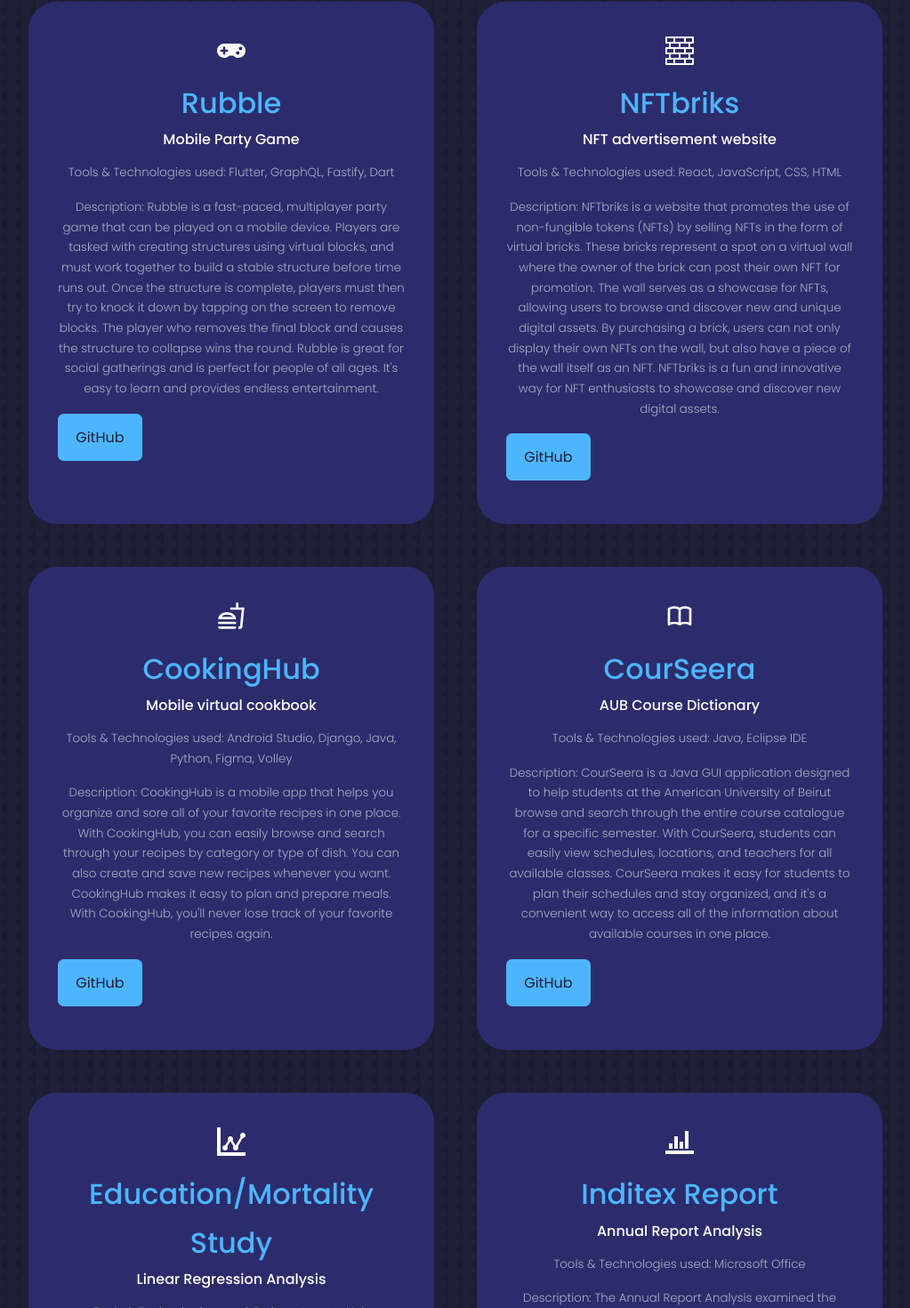
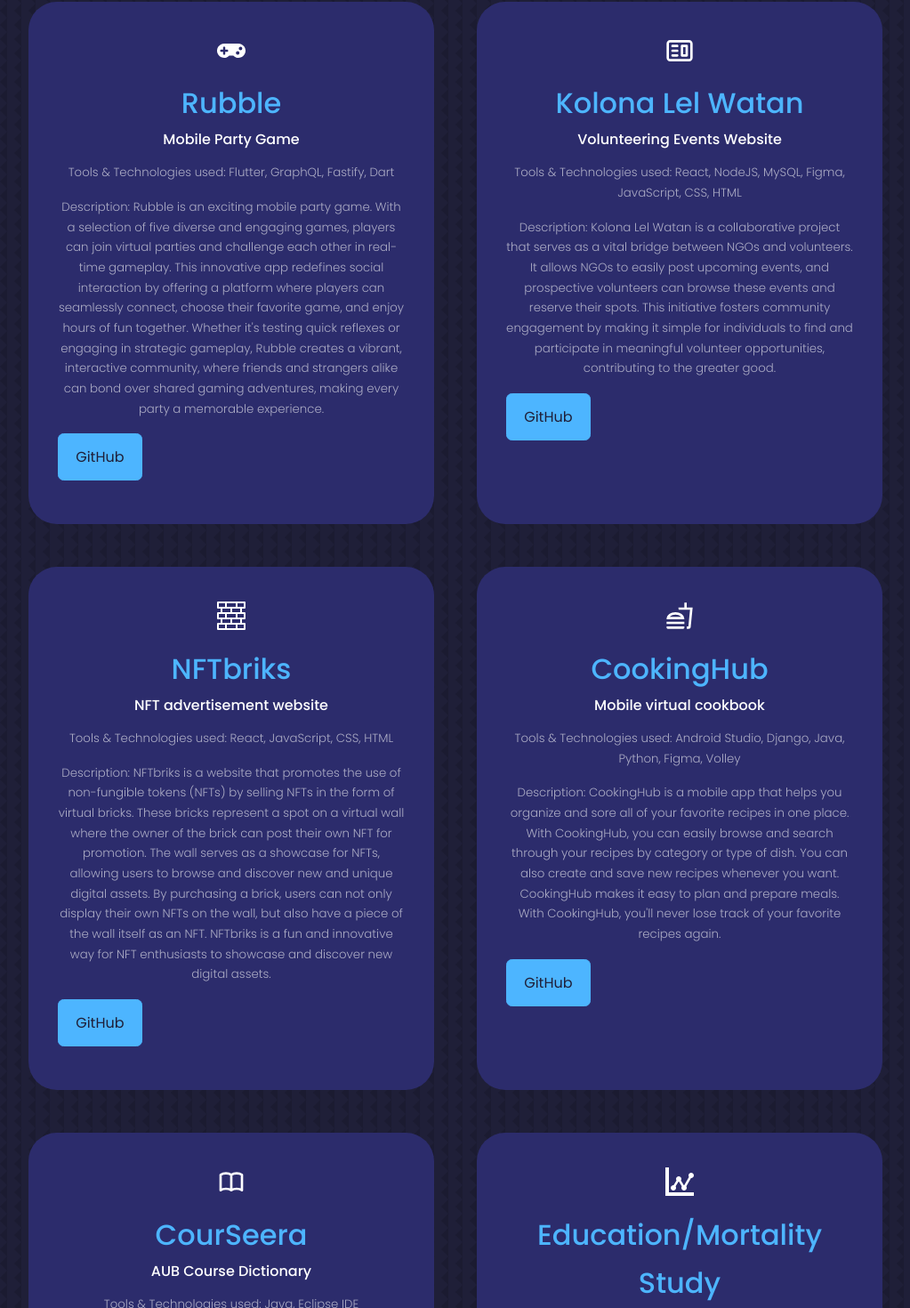
Before and after one commit to Elkay02/lucienkayrouzCV, a React (Create React App) app: page / in a window 1280 px wide. Shown: the part 3148-4618 px from the top of the page at 89% size, without its empty margins (128-1151 px from the left). Built offline with nearby package versions, Linux system fonts and the light colour scheme.

Commit message:
Added KLW

```diff
--- a/src/components/portfolio/Portfolio.jsx
+++ b/src/components/portfolio/Portfolio.jsx
@@ -5,7 +5,8 @@
 import {FaGamepad} from "react-icons/fa"
 import {MdOutlineFastfood} from "react-icons/md"
 import {HiOutlineBookOpen} from "react-icons/hi"
-import {ImStatsDots, ImStatsBars} from "react-icons/im"
+import {ImStatsDots} from "react-icons/im"
+import {CgWebsite} from "react-icons/cg"
 
 const data = [
   {
@@ -13,12 +14,21 @@
     icon: <FaGamepad/>,
     description: "Mobile Party Game",
     TnT: "Flutter, GraphQL, Fastify, Dart",
-    activities: "Rubble is a fast-paced, multiplayer party game that can be played on a mobile device. Players are tasked with creating structures using virtual blocks, and must work together to build a stable structure before time runs out. Once the structure is complete, players must then try to knock it down by tapping on the screen to remove blocks. The player who removes the final block and causes the structure to collapse wins the round. Rubble is great for social gatherings and is perfect for people of all ages. It's easy to learn and provides endless entertainment.",
+    activities: "Rubble is an exciting mobile party game. With a selection of five diverse and engaging games, players can join virtual parties and challenge each other in real-time gameplay. This innovative app redefines social interaction by offering a platform where players can seamlessly connect, choose their favorite game, and enjoy hours of fun together. Whether it's testing quick reflexes or engaging in strategic gameplay, Rubble creates a vibrant, interactive community, where friends and strangers alike can bond over shared gaming adventures, making every party a memorable experience.",
     title: "Rubble",
     github: "https://github.com/Jadsy/Rubble_MVP",
   },
   {
     id: 2,
+    icon: <CgWebsite/>,
+    description: "Volunteering Events Website",
+    TnT: "React, NodeJS, MySQL, Figma, JavaScript, CSS, HTML",
+    activities: "Kolona Lel Watan is a collaborative project that serves as a vital bridge between NGOs and volunteers. It allows NGOs to easily post upcoming events, and prospective volunteers can browse these events and reserve their spots. This initiative fosters community engagement by making it simple for individuals to find and participate in meaningful volunteer opportunities, contributing to the greater good.",
+    title: "Kolona Lel Watan",
+    github: "https://github.com/Elkay02/Kolona-Lel-Watan",
+  },
+  {
+    id: 3,
     icon: <BsBricks/>,
     description: "NFT advertisement website",
     TnT: "React, JavaScript, CSS, HTML ",
@@ -27,7 +37,7 @@
     github: "https://github.com/NFTbriks/nftbriks",
   },
   {
-    id: 3,
+    id: 4,
     icon: <MdOutlineFastfood/>,
     description: "Mobile virtual cookbook",
     TnT: "Android Studio, Django, Java, Python, Figma, Volley",
@@ -36,7 +46,7 @@
     github: "https://github.com/Elkay02/CookingHubFrontend",
   },
   {
-    id: 4,
+    id: 5,
     icon: <HiOutlineBookOpen/>,
     description: "AUB Course Dictionary",
     TnT: "Java, Eclipse IDE",
@@ -45,22 +55,13 @@
     github: "https://github.com/Elkay02/CourSeera",
   },
   {
-    id: 5,
+    id: 6,
     icon: <ImStatsDots/>,
     description: "Linear Regression Analysis",
     TnT: "Python, Jupyter Hub",
     activities: "For this project, a Linear Regression Analysis was conducted to examine the relationship between Education rate and Mortality rate in each US state. Data was collected and analyzed to determine if there was a correlation between the two variables. The results showed that there was a significant negative relationship between Education rate and Mortality rate, meaning that states with higher Education rates tend to have lower Mortality rates. Further analysis was performed to determine the strength and significance of this relationship.",
     title: "Education/Mortality Study",
     github: "https://github.com/Elkay02/Education-Mortality-Study",
-  },
-  {
-    id: 6,
-    icon: <ImStatsBars/>,
-    description: "Annual Report Analysis",
-    TnT: "Microsoft Office",
-    activities: "The Annual Report Analysis examined the financial performance of Inditex, a multinational fashion group. A variety of financial statements and metrics were analyzed to evaluate the company's financial health and performance over the past year. The analysis included a review of Inditex's revenue, expenses, profits, and asset management, as well as a comparison to industry benchmarks and competitors. The results of the analysis were used to identify trends and areas of strength and weakness within the company, and to make recommendations for future financial planning and strategy.",
-    title: "Inditex Report",
-    github: "https://github.com/Elkay02/Inditex-Financial-Report",
   },
 ]
 
```
